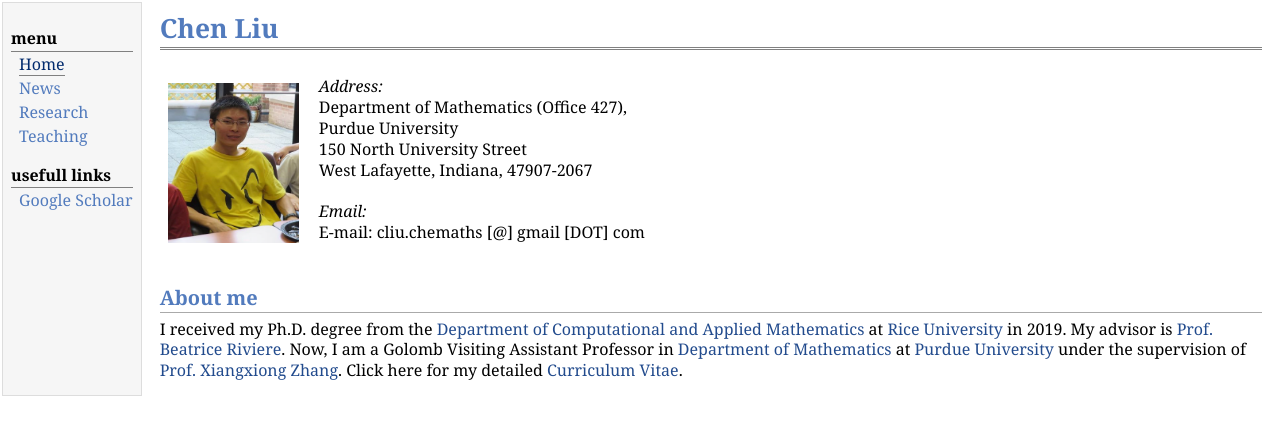
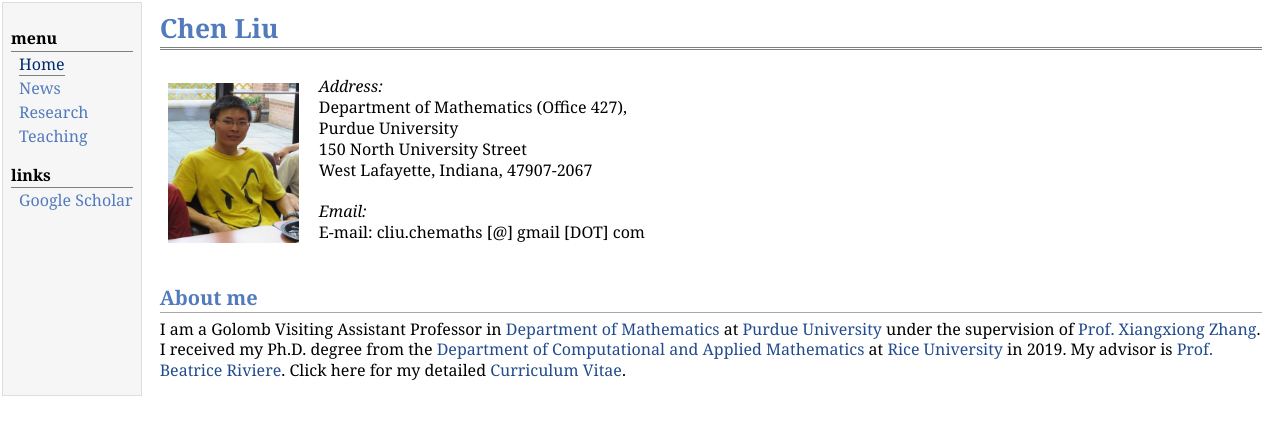
Before and after one commit to cl59/cl59.github.io, a plain HTML site: page index.html in a window 1280 px wide. Drawn offline with Linux system fonts and the light colour scheme.

Commit message:
modify webpage

```diff
--- a/index.html
+++ b/index.html
@@ -16,7 +16,7 @@
 <div class="menu-item"><a href="news.html">News</a></div>
 <div class="menu-item"><a href="research.html">Research</a></div>
 <div class="menu-item"><a href="teaching.html">Teaching</a></div>
-<div class="menu-category">usefull links</div>
+<div class="menu-category">links</div>
 <div class="menu-item"><a href="https://scholar.google.com/citations?user=Xnfdf-4AAAAJ&hl=en">Google&nbsp;Scholar</a></div>
 </td>
 <td id="layout-content">
@@ -34,7 +34,7 @@ West Lafayette, Indiana, 47907-2067 <br /> <br />
 E-mail: cliu.chemaths [@] gmail [DOT] com</p>
 </td></tr></table>
 <h2>About me</h2>
-<p>I received my Ph.D. degree from the <a href="https://www.caam.rice.edu">Department of Computational and Applied Mathematics</a> at <a href="https://www.rice.edu">Rice University</a> in 2019. My advisor is <a href="https://compm.rice.edu/people-2/beatrice-riviere/">Prof. Beatrice Riviere</a>. Now, I am a Golomb Visiting Assistant Professor in <a href="https://www.math.purdue.edu">Department of Mathematics</a> at <a href="https://www.purdue.edu">Purdue University</a> under the supervision of <a href="https://www.math.purdue.edu/~zhan1966/">Prof. Xiangxiong Zhang</a>. Click here for my detailed <a href="CurriculumVitae.pdf">Curriculum Vitae</a>.  </p>
+<p>I am a Golomb Visiting Assistant Professor in <a href="https://www.math.purdue.edu">Department of Mathematics</a> at <a href="https://www.purdue.edu">Purdue University</a> under the supervision of <a href="https://www.math.purdue.edu/~zhan1966/">Prof. Xiangxiong Zhang</a>. I received my Ph.D. degree from the <a href="https://www.caam.rice.edu">Department of Computational and Applied Mathematics</a> at <a href="https://www.rice.edu">Rice University</a> in 2019. My advisor is <a href="https://compm.rice.edu/people-2/beatrice-riviere/">Prof. Beatrice Riviere</a>. Click here for my detailed <a href="CurriculumVitae.pdf">Curriculum Vitae</a>.  </p>
 </td>
 </tr>
 </table>
```
Also changed, not shown: Courses/MA266/MA266.html (+2 -2 lines), research.html (+2 -2 lines), teaching.html (+1 -1 lines), 2 other files.
